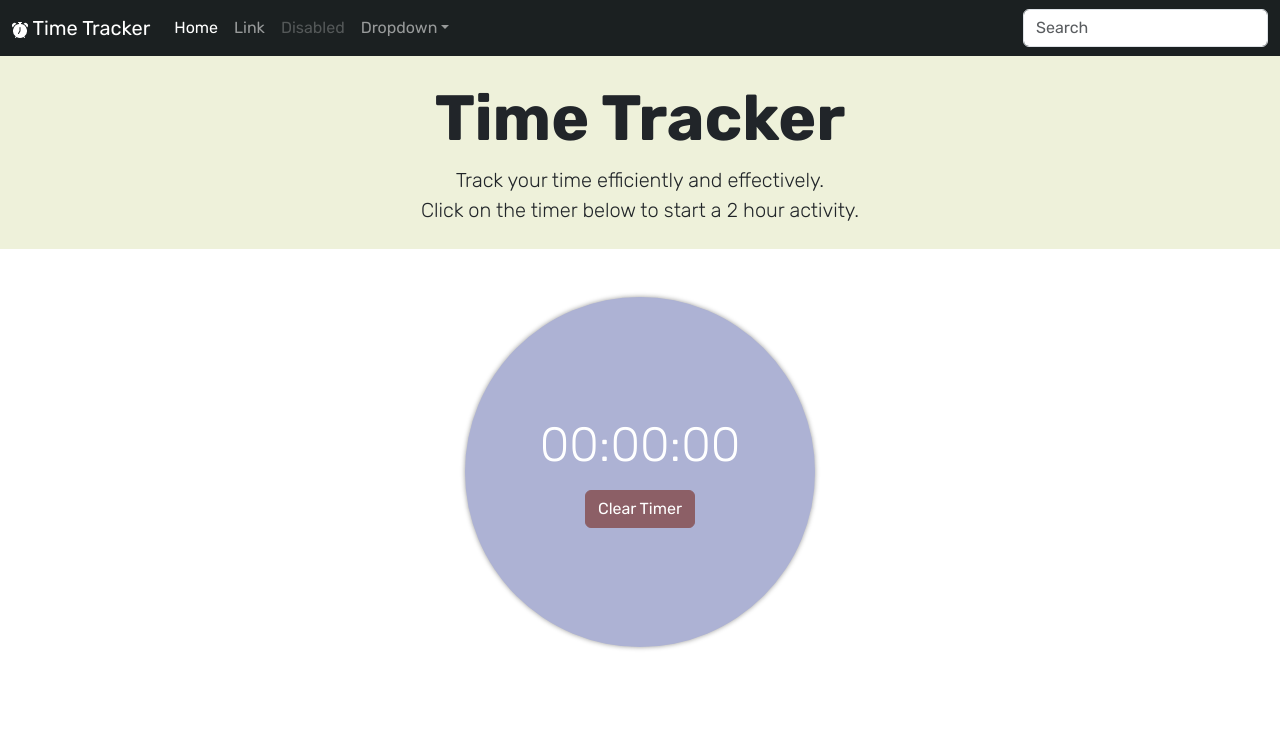
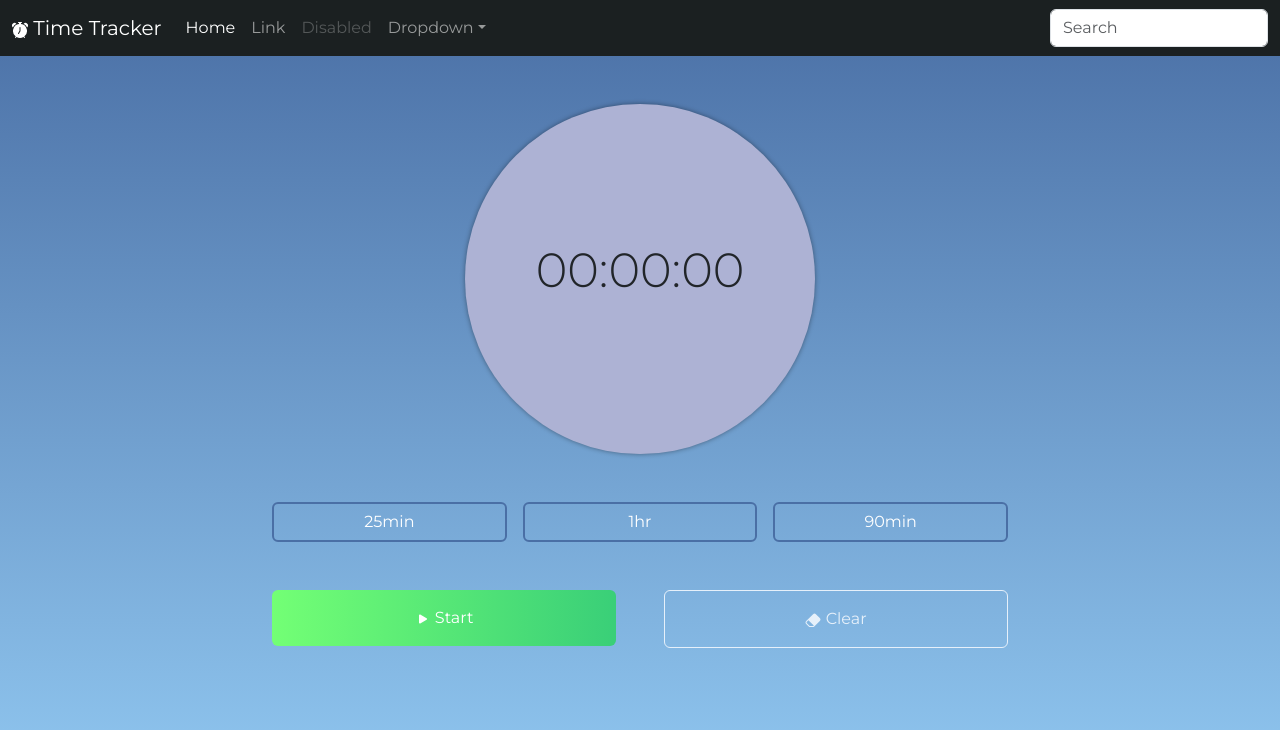
Before and after one commit to ZachariasKing/time-tracker, a website built with Vite: page time-tracker/index.html in a window 1280 px wide. Built offline with nearby package versions, Linux system fonts and the light colour scheme.

Commit message:
Refactored Bootstrap styling code and adjusted colouring

```diff
--- a/time-tracker/index.html
+++ b/time-tracker/index.html
@@ -10,22 +10,13 @@
       integrity="sha384-4Q6Gf2aSP4eDXB8Miphtr37CMZZQ5oXLH2yaXMJ2w8e2ZtHTl7GptT4jmndRuHDT"
       crossorigin="anonymous"
     />
-
-    <!----------------Google Font - Rubik----------------->
-    <link rel="preconnect" href="https://fonts.googleapis.com" />
-    <link rel="preconnect" href="https://fonts.gstatic.com" crossorigin />
-    <link
-      href="https://fonts.googleapis.com/css2?family=Rubik:ital,wght@0,300..900;1,300..900&display=swap"
-      rel="stylesheet"
-    />
-
     <link rel="stylesheet" href="./src/styles/style.css" />
   </head>
   <body>
     <!--------------------- Navbar -------------------------->
     <nav
       class="navbar navbar-expand-md navbar-dark bg-dark"
-      aria-label="Fourth navbar example"
+      aria-label="navbar dark"
     >
       <div class="container-fluid">
         <a class="navbar-brand" href="#"
@@ -92,32 +83,80 @@
       </div>
     </nav>
 
-    <!-- Header -->
-    <header class="text-center p-4">
-      <div class="container">
-        <h1 class="display-3 fw-bold">Time Tracker</h1>
-        <p class="lead m-0">Track your time efficiently and effectively.</p>
-        <p class="lead m-0">Click on the timer below to start a 2 hour activity.</p>
-      </div>
-    </header>
+    <!--------------------- Main Content -------------------------->
 
-    <!--------------------- Main Content -------------------------->
-    <div
-      id="timer-circle"
-      class="text-white container d-flex justify-content-center align-items-center flex-column mt-5"
-    >
-      <div class="row">
-        <div class="col-12 text-center">
-          <p id="timer-p" class="display-5">00:00:00</p>
+    <div class="container mt-5">
+      <div class="row mb-5">
+        <div class="col-12">
+
+          <div id="timer-circle" class="mx-auto">
+            <p id="timer-p" class="display-5">00:00:00</p>
+          </div>
         </div>
       </div>
-      <div class="row">
-        <div class="col-12 text-center">
-          <button id="timer-clear" class="z-3 btn btn-danger">
-            Clear Timer
-          </button>
-          <!-- <button id="start-button" class="btn btn-primary">Start</button>
-          <button id="pause-button" class="btn btn-secondary">Pause</button> -->
+      <div class="row justify-content-center mb-5">
+        <div class="col-12 col-md-8">
+          <div class="row g-3">
+            <div class="col-4">
+              <button class="quick-timer-button btn btn-primary w-100">
+                25min
+              </button>
+            </div>
+            <div class="col-4">
+              <button class="quick-timer-button btn btn-primary w-100">
+                1hr
+              </button>
+            </div>
+            <div class="col-4">
+              <button class="quick-timer-button btn btn-primary w-100">
+                90min
+              </button>
+            </div>
+          </div>
+        </div>
+      </div>
+
+      <div class="row justify-content-center mb-5">
+        <div class="col-12 col-md-8">
+          <div class="row g-5">
+            <div class="col-6">
+              <button id="start-timer-button" class="btn btn-primary p-3  w-100">
+                <svg
+                  xmlns="http://www.w3.org/2000/svg"
+                  width="16"
+                  height="16"
+                  fill="currentColor"
+                  class="bi bi-play-fill"
+                  viewBox="0 0 16 16"
+                >
+                  <path
+                    d="m11.596 8.697-6.363 3.692c-.54.313-1.233-.066-1.233-.697V4.308c0-.63.692-1.01 1.233-.696l6.363 3.692a.802.802 0 0 1 0 1.393"
+                  />
+                </svg>
+                Start
+              </button>
+            </div>
+            <div class="col-6">
+              <button
+                id="clear-timer-button"
+                class="btn btn-outline-secondary p-3 w-100"
+              >
+                <svg
+                  xmlns="http://www.w3.org/2000/svg"
+                  width="16"
+                  height="16"
+                  fill="currentColor"
+                  class="bi bi-eraser-fill"
+                  viewBox="0 0 16 16"
+                >
+                  <path
+                    d="M8.086 2.207a2 2 0 0 1 2.828 0l3.879 3.879a2 2 0 0 1 0 2.828l-5.5 5.5A2 2 0 0 1 7.879 15H5.12a2 2 0 0 1-1.414-.586l-2.5-2.5a2 2 0 0 1 0-2.828zm.66 11.34L3.453 8.254 1.914 9.793a1 1 0 0 0 0 1.414l2.5 2.5a1 1 0 0 0 .707.293H7.88a1 1 0 0 0 .707-.293z"
+                  />
+                </svg>
+                Clear
+              </button>
+            </div>
+          </div>
         </div>
       </div>
     </div>
@@ -127,6 +166,6 @@
       integrity="sha384-j1CDi7MgGQ12Z7Qab0qlWQ/Qqz24Gc6BM0thvEMVjHnfYGF0rmFCozFSxQBxwHKO"
       crossorigin="anonymous"
     ></script>
-    <script type="module" src="/src/main.js"></script>
+    <script type="module" src="./src/main.js"></script>
   </body>
 </html>
--- a/time-tracker/src/styles/style.css
+++ b/time-tracker/src/styles/style.css
@@ -1,6 +1,12 @@
+@import url('https://fonts.googleapis.com/css2?family=Montserrat:ital,wght@0,100..900;1,100..900&display=swap');
+
 *{
-  font-family: "Rubik", sans-serif;
+  font-family: "Montserrat", sans-serif;
 }
+body{
+  background: linear-gradient(#4a6fa5, #91c8f1) fixed;
+}
+
 header{
   background-color: #eef1da;
 }
@@ -38,6 +44,19 @@ header{
 #timer-circle:active {
 box-shadow: 0 0 15px rgba(100, 103, 122,0.6) inset; /*inset shadow to give tactile response to user when circle clicked on*/
 }
+.quick-timer-button {
+  border: 2px solid #4A6FA5;
+  background-color: RGBA(0, 0, 0, 0.0); /* transparent background */
+}
+#start-timer-button{
+  background-image: linear-gradient(to right, #73ff75, #009f7b); /* Gradient background */
+  background-size: 200% auto !important; /* Ensures the gradient covers the button */
+  border: 0px; /* Removes border */
+}
+#clear-timer-button{
+  border: 1px solid #e6f0fa;
+  color: #e6f0fa;
+}
 .navbar-dark{
   background-color: #1b2021 !important; /* Dark background color */
 }
--- /dev/null
+++ b/time-tracker/vite.config.js
@@ -0,0 +1,4 @@
+// vite.config.js
+export default {
+  base: '/time-tracker/',
+};
```
Also changed, not shown: design/color-palette/Calm Colour Palette.png (added).
